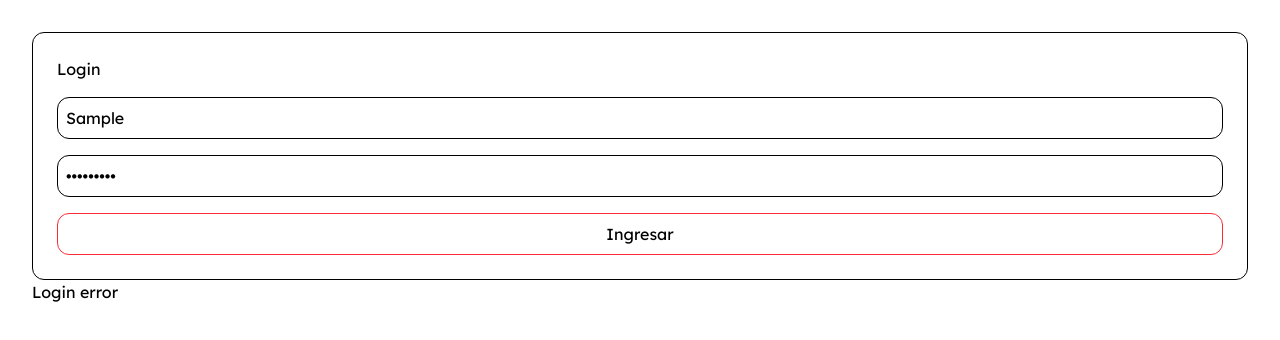
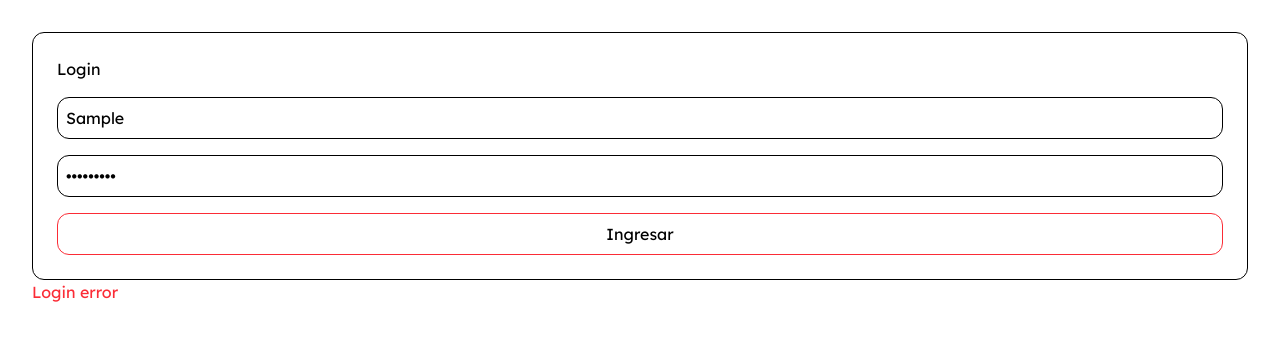
Before and after one commit to MaximoFC/management-mfc-frontend, a React (Vite) app: page / in a window 1280 px wide. Both pictures are taken after typing "Sample", "Sample123" into the empty fields and a click on the button "Ingresar". Shown: the top 340 px of the page. Built offline with nearby package versions, Linux system fonts and the light colour scheme; no server answers.

Commit message:
token + employee info saved in localstorage

```diff
--- a/src/pages/Login.jsx
+++ b/src/pages/Login.jsx
@@ -11,9 +11,11 @@ function Login() {
         try {
             const res = await loginEmployee(name, password);
             localStorage.setItem('token', res.token);
+            localStorage.setItem('employee', JSON.stringify(res.employee));
             console.log('Successful login', res.employee);
-            //redirect
+            //La redirección iría acá
             alert("Iniciaste sesión")
+            //Añadir limpieza del formulario cuando todo esté funcional
         } catch (error) {
             setError(error.message || 'Login error');
         }
@@ -25,7 +27,7 @@ function Login() {
                 onSubmit={handleSubmit}
                 className="flex flex-col justify-center gap-4 border-1 border-black rounded-xl p-6"
             >
-                <h2 className="">Login</h2>
+                <h2>Login</h2>
                 <input
                     type="text"
                     placeholder="Nombre"
@@ -49,7 +51,7 @@ function Login() {
                     Ingresar
                 </button>
             </form>
-            {error && <p>{error}</p>}
+            {error && <p className="text-red-500">{error}</p>}
         </div>
     )
 }
```
